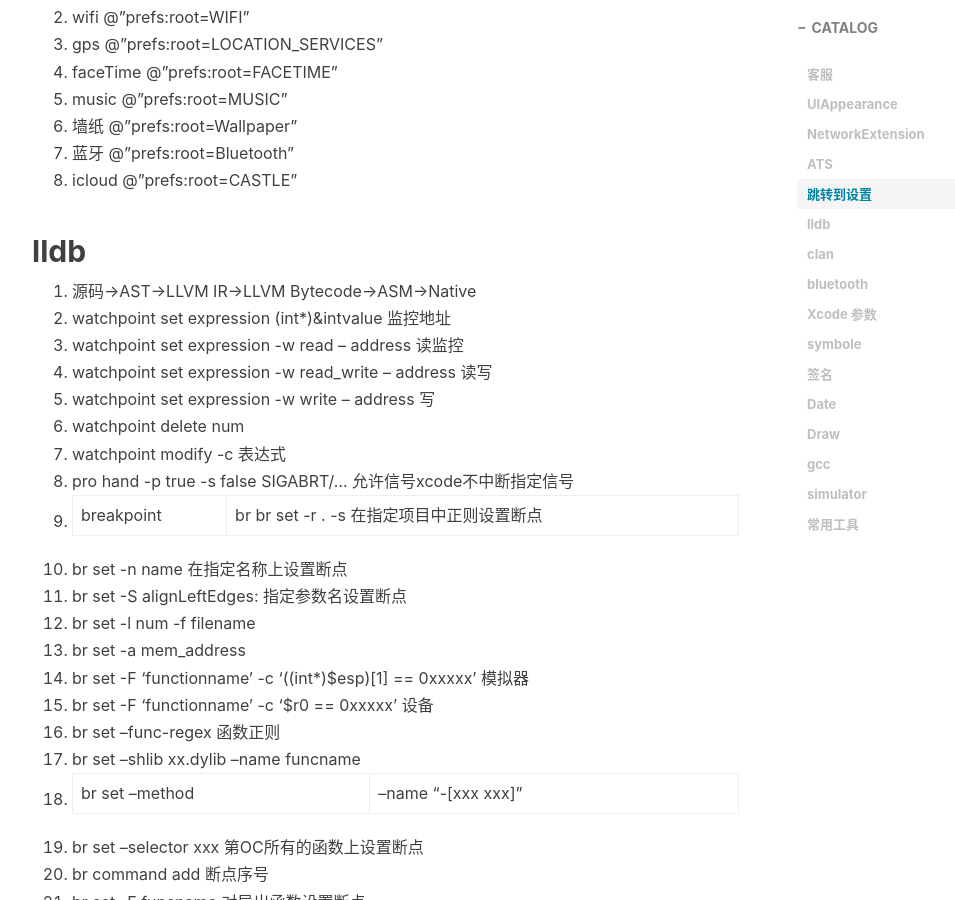
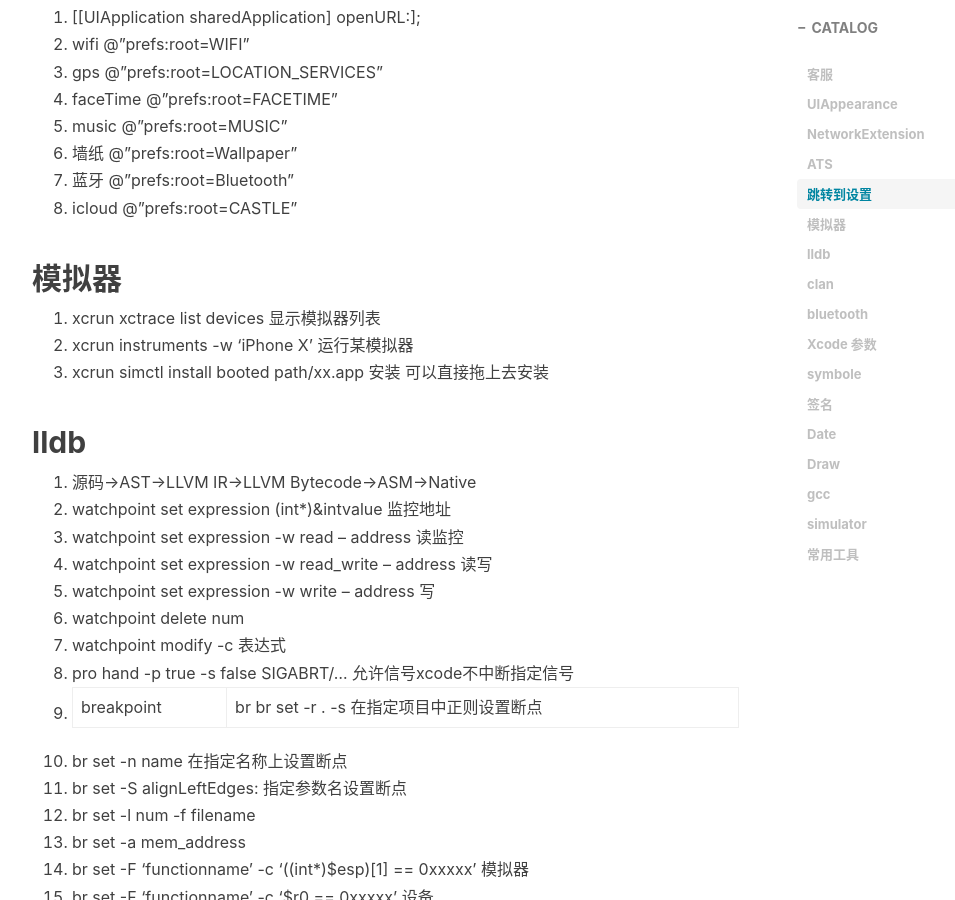
Before and after one commit to nomadli/nomadli.github.io, a Jekyll site: the page built from _posts/2016-01-21-iospoint.md, in a window 1280 px wide and 900 px high, scrolled down 2108 px. Shown: the whole window, without its empty margins (233-1188 px from the left). Built offline with Jekyll 4.4.1, drawn with Linux system fonts in a browser that asks for light colours; nearby versions of some CDN libraries; comment, search, counter and statistics services are not loaded.

Commit message:
add ios simutlaor command

```diff
--- a/_posts/2016-01-21-iospoint.md
+++ b/_posts/2016-01-21-iospoint.md
@@ -54,6 +54,11 @@ tags:
 06. 墙纸 @"prefs:root=Wallpaper"
 07. 蓝牙 @"prefs:root=Bluetooth"
 08. icloud @"prefs:root=CASTLE"
+
+## 模拟器
+1. xcrun xctrace list devices 显示模拟器列表
+2. xcrun instruments -w 'iPhone X' 运行某模拟器
+3. xcrun simctl install booted path/xx.app 安装 可以直接拖上去安装
 
 ## lldb
 01. 源码->AST->LLVM IR->LLVM Bytecode->ASM->Native
```
